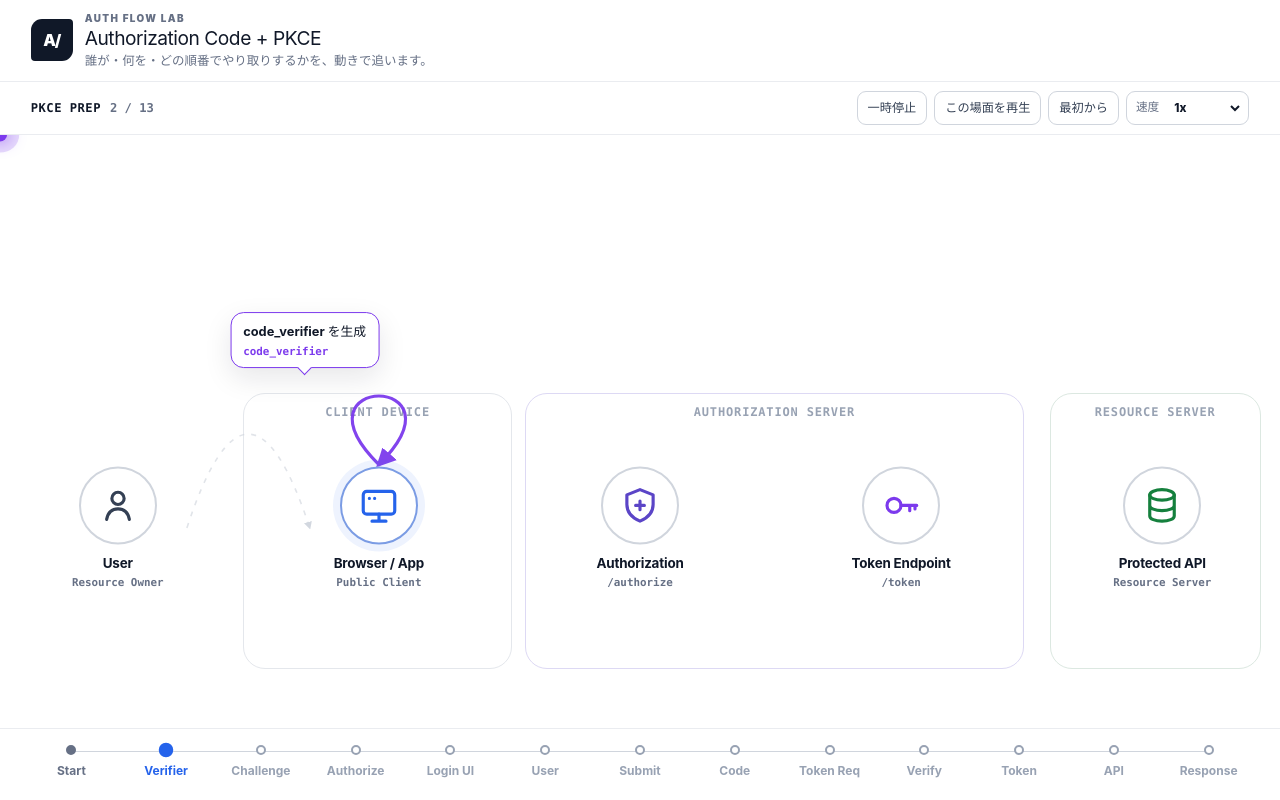
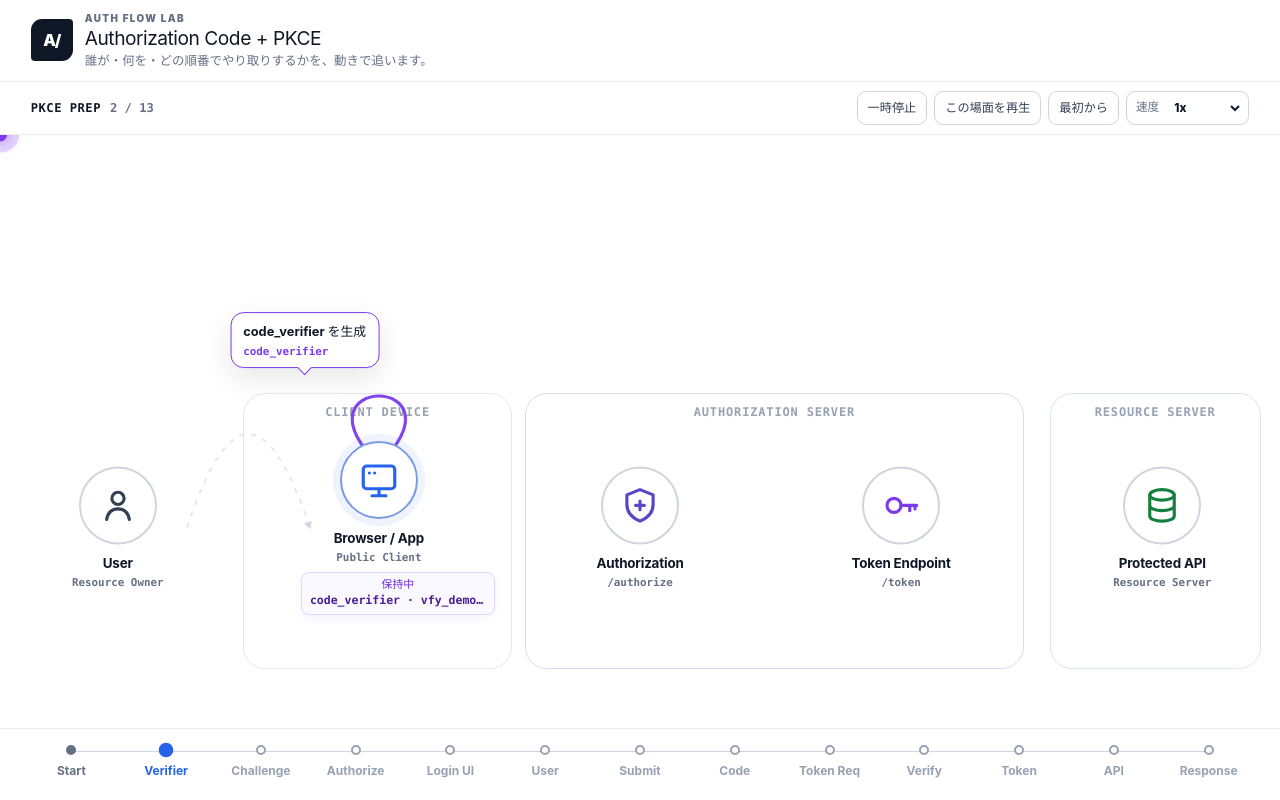
Before and after one commit to ShimaBell0619/auth-flow-lab, a React (Vite) app: page / in a window 1280 px wide. Built offline with nearby package versions, Linux system fonts and the light colour scheme.

Commit message:
feat: visualize PKCE state continuity

```diff
--- a/src/App.tsx
+++ b/src/App.tsx
@@ -2,6 +2,7 @@ import { useEffect, useState, type CSSProperties } from "react";
 import {
   actors,
   flowEvents,
+  getPkceTeachingState,
   nextFlowIndex,
   type ActorId,
   type EventTone,
@@ -26,6 +27,12 @@ interface SystemBoundary {
   y: number;
   width: number;
   height: number;
+}
+
+interface ActorStateCue {
+  label: string;
+  value: string;
+  ariaLabel: string;
 }
 
 type PlaybackRate = 0.75 | 1 | 1.5;
@@ -216,7 +223,15 @@ function ActorIcon({ actor }: { actor: ActorId }) {
   );
 }
 
-function ActorNode({ actor, activeEvent }: { actor: (typeof actors)[number]; activeEvent: FlowEvent }) {
+function ActorNode({
+  actor,
+  activeEvent,
+  stateCue,
+}: {
+  actor: (typeof actors)[number];
+  activeEvent: FlowEvent;
+  stateCue?: ActorStateCue;
+}) {
   const position = actorPositions[actor.id];
   const isSource = activeEvent.from === actor.id;
   const isTarget = activeEvent.to === actor.id;
@@ -240,6 +255,12 @@ function ActorNode({ actor, activeEvent }: { actor: (typeof actors)[number]; act
       </span>
       <strong>{actor.name}</strong>
       <small>{actor.role}</small>
+      {stateCue ? (
+        <div className="actor-state-cue" role="note" aria-label={stateCue.ariaLabel} data-testid={`state-cue-${actor.id}`}>
+          <span>{stateCue.label}</span>
+          <code>{stateCue.value}</code>
+        </div>
+      ) : null}
     </div>
   );
 }
@@ -283,21 +304,48 @@ function ProtocolStage({
 }) {
   const activeEvent = flowEvents[activeIndex] ?? flowEvents[0];
   const activeRoute = getRouteGeometry(activeEvent);
+  const teachingState = getPkceTeachingState(activeEvent.id);
   const bubbleStyle = {
     left: `${(activeRoute.bubble.x / STAGE_WIDTH) * 100}%`,
     top: `${(activeRoute.bubble.y / STAGE_HEIGHT) * 100}%`,
   } satisfies CSSProperties;
   const packetTravelMs = scaleDuration(BASE_PACKET_TRAVEL_MS, playbackRate);
+  const clientCue: ActorStateCue | undefined = teachingState.retainedVerifier
+    ? {
+        label: "保持中",
+        value: `code_verifier · ${teachingState.retainedVerifier}`,
+        ariaLabel: `Browser / App は code_verifier ${teachingState.retainedVerifier} を保持しています`,
+      }
+    : undefined;
+  const authorizationCue: ActorStateCue | undefined = teachingState.authorizationChallenge
+    ? teachingState.authorizationChallenge.status === "associated"
+      ? {
+          label: "Codeと関連",
+          value: `${teachingState.authorizationChallenge.code} ↔ ${teachingState.authorizationChallenge.challenge}`,
+          ariaLabel: `Authorization Server では ${teachingState.authorizationChallenge.code} と code_challenge ${teachingState.authorizationChallenge.challenge} が論理的に関連付けられています`,
+        }
+      : {
+          label: "受信済み",
+          value: `code_challenge · ${teachingState.authorizationChallenge.challenge}`,
+          ariaLabel: `Authorization Server は code_challenge ${teachingState.authorizationChallenge.challenge} を受信しています`,
+        }
+    : undefined;
 
   return (
     <section
       className="protocol-stage"
       aria-label="Authorization Code + PKCE 通信ステージ"
+      aria-describedby={teachingState.description ? "pkce-state-summary" : undefined}
       data-step={activeEvent.id}
       data-motion={reducedMotion ? "reduced" : "full"}
       data-playback-rate={playbackRate}
       data-replay-key={replayKey}
     >
+      {teachingState.description ? (
+        <p id="pkce-state-summary" className="sr-only" data-testid="pkce-state-summary">
+          {teachingState.description}
+        </p>
+      ) : null}
       <SystemBoundaryLayer />
 
       <svg
@@ -379,10 +427,27 @@ function ProtocolStage({
       </svg>
 
       <div className="actor-layer">
-        {actors.map((actor) => (
-          <ActorNode key={actor.id} actor={actor} activeEvent={activeEvent} />
-        ))}
+        {actors.map((actor) => {
+          const stateCue = actor.id === "client" ? clientCue : actor.id === "auth" ? authorizationCue : undefined;
+          return <ActorNode key={actor.id} actor={actor} activeEvent={activeEvent} stateCue={stateCue} />;
+        })}
       </div>
+
+      {teachingState.verification ? (
+        <div
+          className="verification-cue"
+          role="note"
+          aria-label="Token Endpointでcode_verifierから計算したchallengeとAuthorization Codeに関連付けられたchallengeを比較し、一致しています"
+          data-testid="verification-cue"
+        >
+          <span>VERIFY</span>
+          <code>S256(received verifier) → {teachingState.verification.derivedChallenge}</code>
+          <code>
+            {teachingState.verification.associatedCode} ↔ {teachingState.verification.associatedChallenge}
+          </code>
+          <strong>一致</strong>
+        </div>
+      ) : null}
 
       <div className={`flow-bubble tone-${activeEvent.tone}`} style={bubbleStyle} data-testid="flow-bubble">
         <strong>{activeEvent.bubble}</strong>
--- a/src/pkceScenario.ts
+++ b/src/pkceScenario.ts
@@ -174,5 +174,99 @@ export const flowEvents = [
   },
 ] as const satisfies readonly FlowEvent[];
 
+export type FlowEventId = (typeof flowEvents)[number]["id"];
+
+export const pkceTeachingValues = {
+  verifier: "vfy_demo_7K2",
+  challenge: "chl_demo_Q9P",
+  code: "AUTH_CODE",
+} as const;
+
+export interface PkceTeachingState {
+  retainedVerifier?: string;
+  authorizationChallenge?: {
+    status: "received" | "associated";
+    challenge: string;
+    code?: string;
+  };
+  verification?: {
+    receivedVerifier: string;
+    derivedChallenge: string;
+    associatedCode: string;
+    associatedChallenge: string;
+    matches: true;
+  };
+  description?: string;
+}
+
+const verifierRetentionEvents: readonly FlowEventId[] = [
+  "verifier",
+  "challenge",
+  "authorize",
+  "login-ui",
+  "user-interaction",
+  "login-submit",
+  "code-return",
+  "token-request",
+  "verifier-check",
+];
+
+const challengeReceivedEvents: readonly FlowEventId[] = [
+  "authorize",
+  "login-ui",
+  "user-interaction",
+  "login-submit",
+];
+
+const challengeAssociatedEvents: readonly FlowEventId[] = [
+  "code-return",
+  "token-request",
+  "verifier-check",
+];
+
+export const getPkceTeachingState = (eventId: FlowEventId): PkceTeachingState => {
+  const state: PkceTeachingState = {};
+
+  if (verifierRetentionEvents.includes(eventId)) {
+    state.retainedVerifier = pkceTeachingValues.verifier;
+  }
+
+  if (challengeReceivedEvents.includes(eventId)) {
+    state.authorizationChallenge = {
+      status: "received",
+      challenge: pkceTeachingValues.challenge,
+    };
+  }
+
+  if (challengeAssociatedEvents.includes(eventId)) {
+    state.authorizationChallenge = {
+      status: "associated",
+      challenge: pkceTeachingValues.challenge,
+      code: pkceTeachingValues.code,
+    };
+  }
+
+  if (eventId === "verifier-check") {
+    state.verification = {
+      receivedVerifier: pkceTeachingValues.verifier,
+      derivedChallenge: pkceTeachingValues.challenge,
+      associatedCode: pkceTeachingValues.code,
+      associatedChallenge: pkceTeachingValues.challenge,
+      matches: true,
+    };
+    state.description =
+      "Token Endpoint は受信した code_verifier を S256 で変換し、Authorization Code に関連付けられた code_challenge と比較します。値は一致しています。";
+  } else if (state.authorizationChallenge?.status === "associated") {
+    state.description =
+      "Authorization Server では Authorization Code と code_challenge が論理的に関連付けられています。";
+  } else if (state.authorizationChallenge?.status === "received") {
+    state.description = "Authorization Server は Authorization request の code_challenge を受け取っています。";
+  } else if (state.retainedVerifier) {
+    state.description = "Browser / App は後の Token request に使う code_verifier を保持しています。";
+  }
+
+  return state;
+};
+
 export const nextFlowIndex = (index: number): number =>
   Math.min(index + 1, flowEvents.length - 1);
--- a/src/styles.css
+++ b/src/styles.css
@@ -32,6 +32,17 @@ button,
 select { font: inherit; }
 button:focus-visible,
 select:focus-visible { outline: 3px solid color-mix(in srgb, var(--focus) 72%, white); outline-offset: 4px; }
+.sr-only {
+  position: absolute;
+  width: 1px;
+  height: 1px;
+  padding: 0;
+  margin: -1px;
+  overflow: hidden;
+  clip: rect(0, 0, 0, 0);
+  white-space: nowrap;
+  border: 0;
+}
 
 .app-shell {
   width: 100%;
@@ -268,6 +279,54 @@ select:focus-visible { outline: 3px solid color-mix(in srgb, var(--focus) 72%, w
   border-color: color-mix(in srgb, var(--success) 50%, #d0d5dd);
   box-shadow: 0 0 0 7px color-mix(in srgb, var(--success) 8%, transparent);
 }
+.actor-state-cue {
+  width: max-content;
+  max-width: 194px;
+  margin: 8px auto 0;
+  padding: 6px 8px;
+  color: #5b21b6;
+  background: #faf9ff;
+  border: 1px solid #ddd6fe;
+  border-radius: 8px;
+  box-shadow: 0 4px 12px rgba(76, 29, 149, 0.05);
+}
+.actor-state-cue span,
+.actor-state-cue code { display: block; }
+.actor-state-cue span {
+  color: #6d28d9;
+  font-size: 0.68rem;
+  font-weight: 850;
+  line-height: 1.1;
+}
+.actor-state-cue code {
+  margin-top: 3px;
+  overflow: hidden;
+  color: #4c1d95;
+  font: 750 0.72rem/1.2 ui-monospace, SFMono-Regular, Consolas, monospace;
+  text-overflow: ellipsis;
+  white-space: nowrap;
+}
+.verification-cue {
+  position: absolute;
+  z-index: 4;
+  left: 70.4%;
+  top: 91%;
+  width: 252px;
+  transform: translate(-50%, -100%);
+  padding: 8px 10px;
+  color: var(--challenge);
+  background: #fff;
+  border: 1px solid #c4b5fd;
+  border-radius: 10px;
+  box-shadow: 0 8px 20px rgba(76, 29, 149, 0.08);
+  pointer-events: none;
+}
+.verification-cue span,
+.verification-cue code,
+.verification-cue strong { display: block; }
+.verification-cue span { font: 850 0.68rem/1 ui-monospace, SFMono-Regular, Consolas, monospace; letter-spacing: 0.08em; }
+.verification-cue code { margin-top: 4px; color: #4c1d95; font: 750 0.72rem/1.25 ui-monospace, SFMono-Regular, Consolas, monospace; }
+.verification-cue strong { margin-top: 5px; color: var(--success); font-size: 0.75rem; }
 
 .flow-bubble {
   position: absolute;
```
Also changed, not shown: 2 other files (tests, documents, lock files or other folders).
